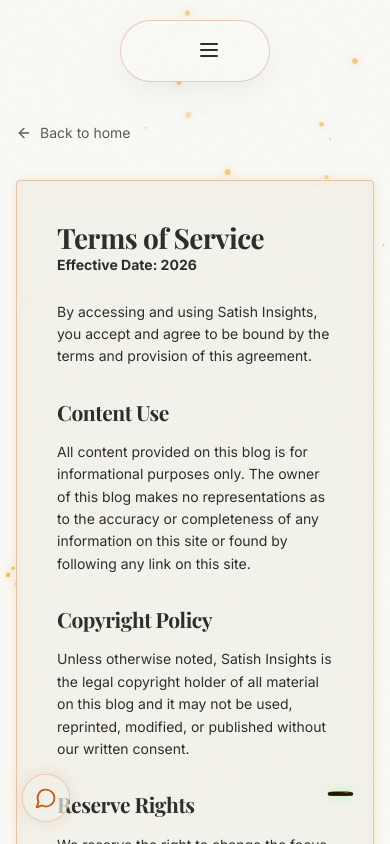
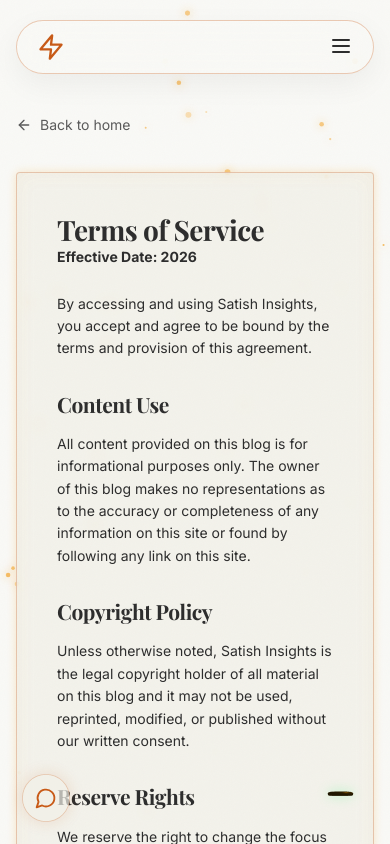
Before and after one commit to satish051/satish-insights, a React (Vite) app: page /terms in a window 390 px wide. Shown: the top 844 px of the page. Built offline with nearby package versions, Linux system fonts and the light colour scheme; a web font is replaced by a local one.

Commit message:
Fix mobile view header and dropdown issues, downgrade three.js

```diff
--- a/package.json
+++ b/package.json
@@ -18,7 +18,7 @@
     "react-dom": "^18.2.0",
     "react-markdown": "^10.1.0",
     "react-router-dom": "^7.14.0",
-    "three": "^0.185.1"
+    "three": "^0.169.0"
   },
   "devDependencies": {
     "@types/react": "^18.2.56",
--- a/src/index.css
+++ b/src/index.css
@@ -533,6 +533,7 @@
   -webkit-backdrop-filter: blur(20px);
   border: 1px solid var(--panel-border);
   padding: 16px 32px;
+  width: 100%;
   max-width: 1000px;
   margin: 0 auto;
   border-radius: 50px;
@@ -553,6 +554,10 @@
   letter-spacing: -0.5px;
 }
 
+.logo svg {
+  stroke: var(--accent-cyan);
+}
+
 .nav-links {
   display: flex;
   gap: 32px;
@@ -567,6 +572,9 @@
 .nav-links a:hover {
   color: var(--text-main);
 }
+
+.mobile-menu-btn { display: none; }
+.mobile-menu { display: none; }
 
 /* A11y Rune Text */
 .rune-cipher-text {
@@ -961,13 +969,26 @@
     display: flex !important;
     flex-direction: column;
     position: absolute;
-    top: 80px;
-    left: 20px;
-    right: 20px;
+    top: calc(100% + 10px);
+    left: 0;
+    right: 0;
     padding: 20px;
     gap: 16px;
     z-index: 99;
+    border-radius: 16px;
   }
+
+  .site-header {
+    margin: 0 16px;
+    padding: 12px 20px;
+    border-radius: 30px;
+    width: calc(100% - 32px);
+  }
+
+  .site-header .container {
+    padding: 0;
+  }
+
   .mobile-menu a {
     font-size: 1.1rem;
     font-weight: 500;
@@ -1023,9 +1044,6 @@
   .hero h1 { font-size: 2rem; }
   .section-title { font-size: 1.75rem; }
 }
-
-.mobile-menu-btn { display: none; }
-.mobile-menu { display: none; }
 
 /* Custom Cursor */
 .custom-cursor-dot {
```
Also changed, not shown: 1 other file (tests, documents, lock files or other folders).
